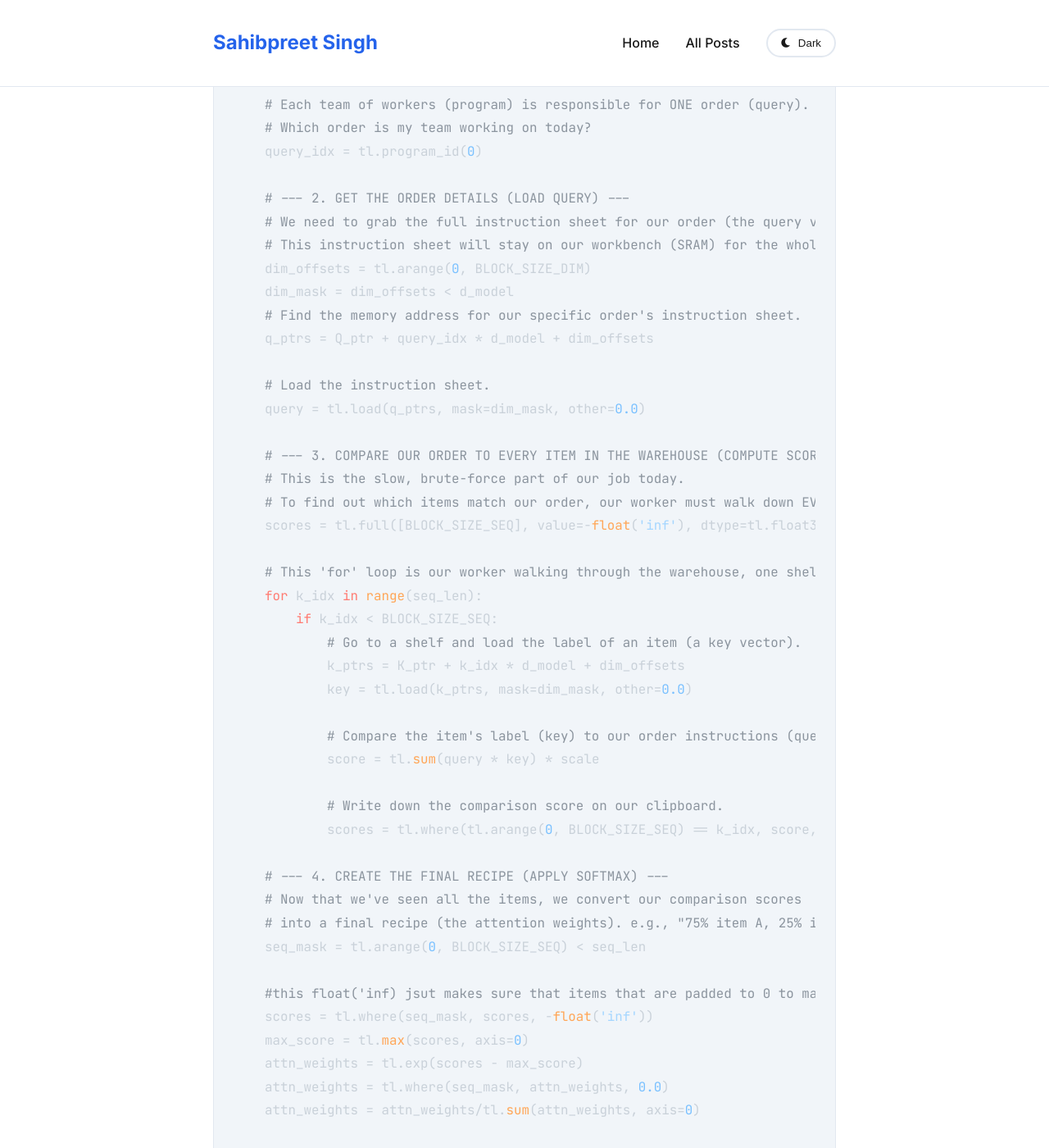
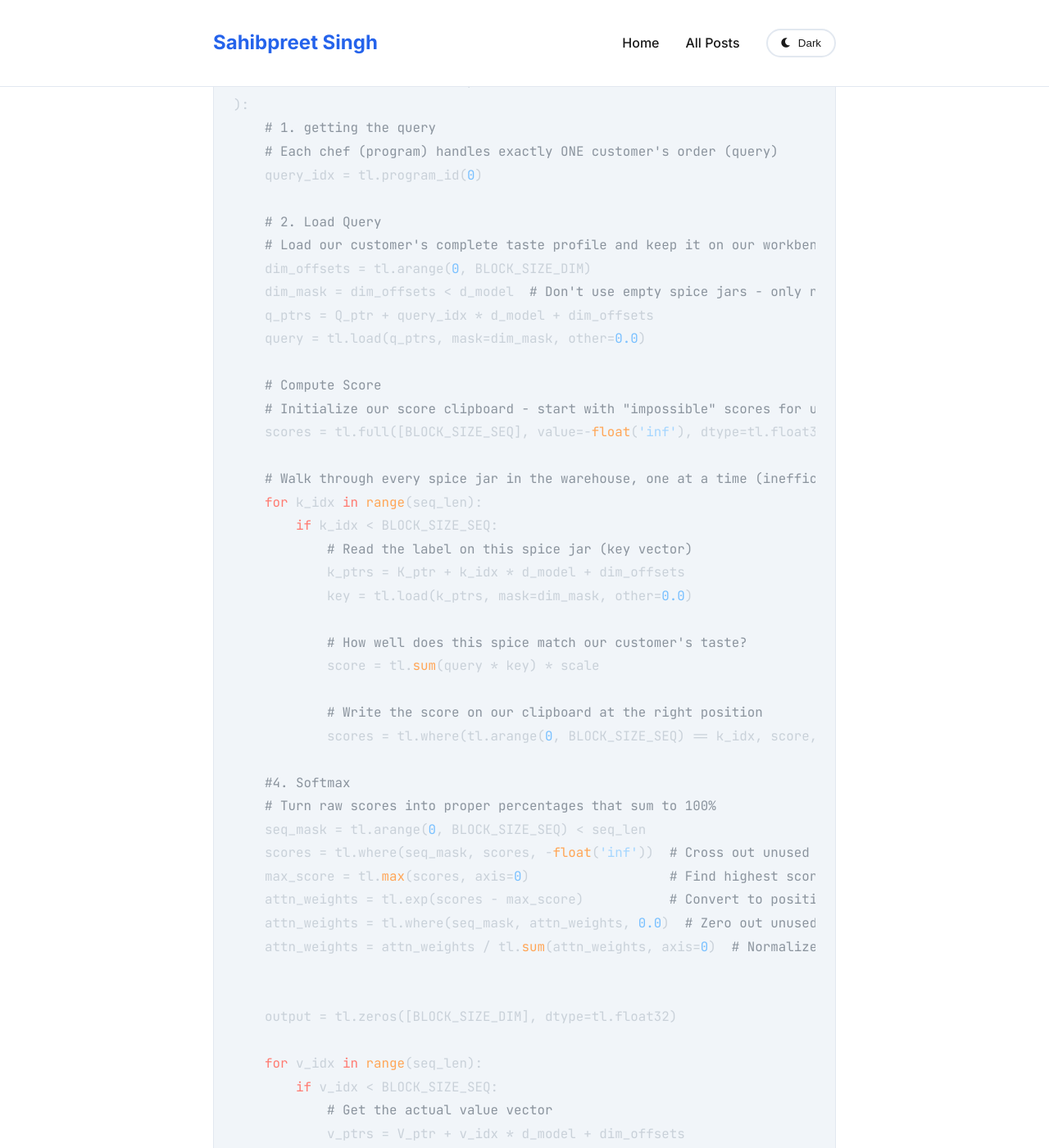
Before and after one commit to sahibpreetsingh12/sahibpreetsingh12.github.io, a Jekyll site: the page built from _posts/2025-09-28-Attention-Isn't-Magic- Building-the-Kernel-That-Powers-LLMs-From-Scratch.md, in a window 1280 px wide and 1400 px high, scrolled down 2897 px. Shown: the whole window at 82% size. Built offline with Jekyll 4.4.1, drawn with Linux system fonts in a browser that asks for light colours; nearby versions of some CDN libraries; some of the changed text lies outside the part shown.

Commit message:
adding comparison plot

````diff
--- a/_posts/2025-09-28-Attention-Isn't-Magic- Building-the-Kernel-That-Powers-LLMs-From-Scratch.md
+++ b/_posts/2025-09-28-Attention-Isn't-Magic- Building-the-Kernel-That-Powers-LLMs-From-Scratch.md
@@ -58,73 +60,60 @@
     BLOCK_SIZE_SEQ: tl.constexpr,
     BLOCK_SIZE_DIM: tl.constexpr
 ):
-    # --- 1. GET OUR ASSIGNMENT ---
-    # Each team of workers (program) is responsible for ONE order (query).
-    # Which order is my team working on today?
+    # 1. getting the query
+    # Each chef (program) handles exactly ONE customer's order (query)
     query_idx = tl.program_id(0)
 
-    # --- 2. GET THE ORDER DETAILS (LOAD QUERY) ---
-    # We need to grab the full instruction sheet for our order (the query vector).
-    # This instruction sheet will stay on our workbench (SRAM) for the whole process.
+    # 2. Load Query
+    # Load our customer's complete taste profile and keep it on our workbench
     dim_offsets = tl.arange(0, BLOCK_SIZE_DIM)
-    dim_mask = dim_offsets < d_model
-    # Find the memory address for our specific order's instruction sheet.
+    dim_mask = dim_offsets < d_model  # Don't use empty spice jars - only real ingredients!
     q_ptrs = Q_ptr + query_idx * d_model + dim_offsets
-
-    # Load the instruction sheet.
     query = tl.load(q_ptrs, mask=dim_mask, other=0.0)
 
-    # --- 3. COMPARE OUR ORDER TO EVERY ITEM IN THE WAREHOUSE (COMPUTE SCORES) ---
-    # This is the slow, brute-force part of our job today.
-    # To find out which items match our order, our worker must walk down EVERY aisle.
+    # Compute Score
+    # Initialize our score clipboard - start with "impossible" scores for unused slots
     scores = tl.full([BLOCK_SIZE_SEQ], value=-float('inf'), dtype=tl.float32)
 
-    # This 'for' loop is our worker walking through the warehouse, one shelf at a time.
+    # Walk through every spice jar in the warehouse, one at a time (inefficient!)
     for k_idx in range(seq_len):
         if k_idx < BLOCK_SIZE_SEQ:
-            # Go to a shelf and load the label of an item (a key vector).
+            # Read the label on this spice jar (key vector)
             k_ptrs = K_ptr + k_idx * d_model + dim_offsets
             key = tl.load(k_ptrs, mask=dim_mask, other=0.0)
 
-            # Compare the item's label (key) to our order instructions (query).
+            # How well does this spice match our customer's taste?
             score = tl.sum(query * key) * scale
 
-            # Write down the comparison score on our clipboard.
+            # Write the score on our clipboard at the right position
             scores = tl.where(tl.arange(0, BLOCK_SIZE_SEQ) == k_idx, score, scores)
 
-    # --- 4. CREATE THE FINAL RECIPE (APPLY SOFTMAX) ---
-    # Now that we've seen all the items, we convert our comparison scores
-    # into a final recipe (the attention weights). e.g., "75% item A, 25% item B".
+    #4. Softmax
+    # Turn raw scores into proper percentages that sum to 100%
     seq_mask = tl.arange(0, BLOCK_SIZE_SEQ) < seq_len
+    scores = tl.where(seq_mask, scores, -float('inf'))  # Cross out unused recipe slots
+    max_score = tl.max(scores, axis=0)                  # Find highest score (numerical stability)
+    attn_weights = tl.exp(scores - max_score)           # Convert to positive weights
+    attn_weights = tl.where(seq_mask, attn_weights, 0.0)  # Zero out unused slots
+    attn_weights = attn_weights / tl.sum(attn_weights, axis=0)  # Normalize to 100%
 
-    #this float('inf) jsut makes sure that items that are padded to 0 to make them so small that we don't use them
-    scores = tl.where(seq_mask, scores, -float('inf'))
-    max_score = tl.max(scores, axis=0)
-    attn_weights = tl.exp(scores - max_score)
-    attn_weights = tl.where(seq_mask, attn_weights, 0.0)
-    attn_weights = attn_weights/tl.sum(attn_weights, axis=0)
 
-    # --- 5. GATHER THE INGREDIENTS (COMPUTE OUTPUT) ---
-    # This is our SECOND inefficient tour of the warehouse!
-    # With recipe in hand, our worker must now go BACK to the shelves to get the actual items.
     output = tl.zeros([BLOCK_SIZE_DIM], dtype=tl.float32)
 
-    # Another slow 'for' loop...
     for v_idx in range(seq_len):
         if v_idx < BLOCK_SIZE_SEQ:
-            # Go back to a shelf and get the actual contents of the box (a value vector).
+            # Get the actual value vector
             v_ptrs = V_ptr + v_idx * d_model + dim_offsets
             value = tl.load(v_ptrs, mask=dim_mask, other=0.0)
 
-            # Check our recipe for how much of this item to grab.
+
             weight = tl.sum(tl.where(tl.arange(0, BLOCK_SIZE_SEQ) == v_idx, attn_weights, 0.0))
 
-            # Add the ingredient to our final package.
+
             output += weight * value
 
-    # --- 6. SHIP THE FINAL PACKAGE (STORE RESULT) ---
-    # Our final, blended product (the output vector) is ready.
-    # Place it on the shipping dock (store it in output memory).
+    # 5. storing the results
+
     o_ptrs = Output_ptr + query_idx * d_model + dim_offsets
     tl.store(o_ptrs, output, mask=dim_mask)
 ```
@@ -214,3 +203,106 @@
 Out Each program loads <span style="color: #9ACD32; font-weight: bold;">2000x</span> more data than it needs for the query itself!
 
 Our chef's  reading the entire cookbook for every single dish - technically it works, but it's wildly inefficient.
+
+## "Putting It All Together in a Python Wrapper"
+
+```python
+def basic_attention(Q, K, V, scale=None):
+    """
+    Our simple attention implementation - one chef per customer!
+
+    Args:
+        Q: Query matrix [seq_len, d_model] - customer taste profiles
+        K: Key matrix [seq_len, d_model] - spice jar labels
+        V: Value matrix [seq_len, d_model] - actual spices
+        scale: Optional scaling factor (default: 1/√d_model)
+
+    Returns:
+        Output matrix [seq_len, d_model] - custom flavor blends
+    """
+    # Basic setup and validation
+    seq_len, d_model = Q.shape
+    assert K.shape == (seq_len, d_model), f"K shape mismatch: {K.shape}"
+    assert V.shape == (seq_len, d_model), f"V shape mismatch: {V.shape}"
+    assert Q.is_cuda and K.is_cuda and V.is_cuda, "All tensors must be on GPU"
+
+    # Default scaling (the √d_model part of the attention formula)
+    if scale is None:
+        scale = 1.0 / math.sqrt(d_model)
+
+    # Allocate output - same size as queries
+    output = torch.empty_like(Q, dtype=torch.float32)
+
+    # Choose block sizes (must be powers of 2!)
+    BLOCK_SIZE_DIM = triton.next_power_of_2(d_model)  # Fit all dimensions
+    BLOCK_SIZE_SEQ = triton.next_power_of_2(seq_len)  # Fit all sequence positions
+
+    # Launch one program per query (one chef per customer)
+    grid = (seq_len,)  # 1D grid: [Program 0, Program 1, Program 2, ...]
+
+    # Send our chefs to work!
+    basic_attention_kernel[grid](
+        Q, K, V, output,
+        seq_len, d_model, scale,
+        BLOCK_SIZE_SEQ=BLOCK_SIZE_SEQ,
+        BLOCK_SIZE_DIM=BLOCK_SIZE_DIM
+    )
+
+    return output
+
+# Helper function for easy testing
+def create_test_data(seq_len=8, d_model=64, device='cuda'):
+    """Create small test matrices for our attention kernel"""
+    torch.manual_seed(42)  # Reproducible results
+    Q = torch.randn(seq_len, d_model, device=device, dtype=torch.float32)
+    K = torch.randn(seq_len, d_model, device=device, dtype=torch.float32)
+    V = torch.randn(seq_len, d_model, device=device, dtype=torch.float32)
+    return Q, K, V
+
+
+def test_attention_correctness():
+    """
+    The ultimate test: does our kernel produce the same results as PyTorch?
+    """
+    print("🧪 Testing our attention kernel...")
+
+    # Start small - easier to debug if something goes wrong
+    seq_len, d_model = 8, 64
+    Q, K, V = create_test_data(seq_len, d_model)
+
+    # Our attention kernel
+    our_output = basic_attention(Q, K, V)
+
+    # PyTorch's  implementation
+    pytorch_output = torch.nn.functional.scaled_dot_product_attention(
+        Q.unsqueeze(0).unsqueeze(0),  # Add batch and head dims
+        K.unsqueeze(0).unsqueeze(0),
+        V.unsqueeze(0).unsqueeze(0)
+    ).squeeze()  # Remove extra dims
+
+
+    max_diff = torch.max(torch.abs(our_output - pytorch_output)).item()
+    matches = torch.allclose(our_output, pytorch_output, rtol=1e-4, atol=1e-4)
+
+    print(f"✅ Results match PyTorch: {matches}")
+    print(f"📊 Maximum difference: {max_diff:.2e}")
+
+    if matches:
+        print("🎉 SUCCESS! Our kernel produces correct results!")
+    else:
+        print("❌ Something's wrong - time to debug...")
+
+    return matches
+
+# Test it out!
+test_attention_correctness()
+```
+Perfect You will be able to run your first kernel.
+
+Now Let's benchmark and see how **fast or slow** we are compared to [Pytorch](https://pytorch.org/).
+and To keep the blog easy to read and length appropriate check the full code [here](https://github.com/sahibpreetsingh12/triton-learning/tree/main/triton-attention-series/01_basic_attention)
+
+but results I got are
+<div align="center">
+  <img src="{{ site.baseurl }}/assets/blog-3-simple-attention/co.png" alt="cooking-analogy" style="max-width: 100%; height: auto;">
+</div>
````
Also changed, not shown: other parts of _posts/2025-09-28-Attention-Isn't-Magic- Building-the-Kernel-That-Powers-LLMs-From-Scratch.md (+2 -0 lines), assets/blog-3-simple-attention/co.png (added).
